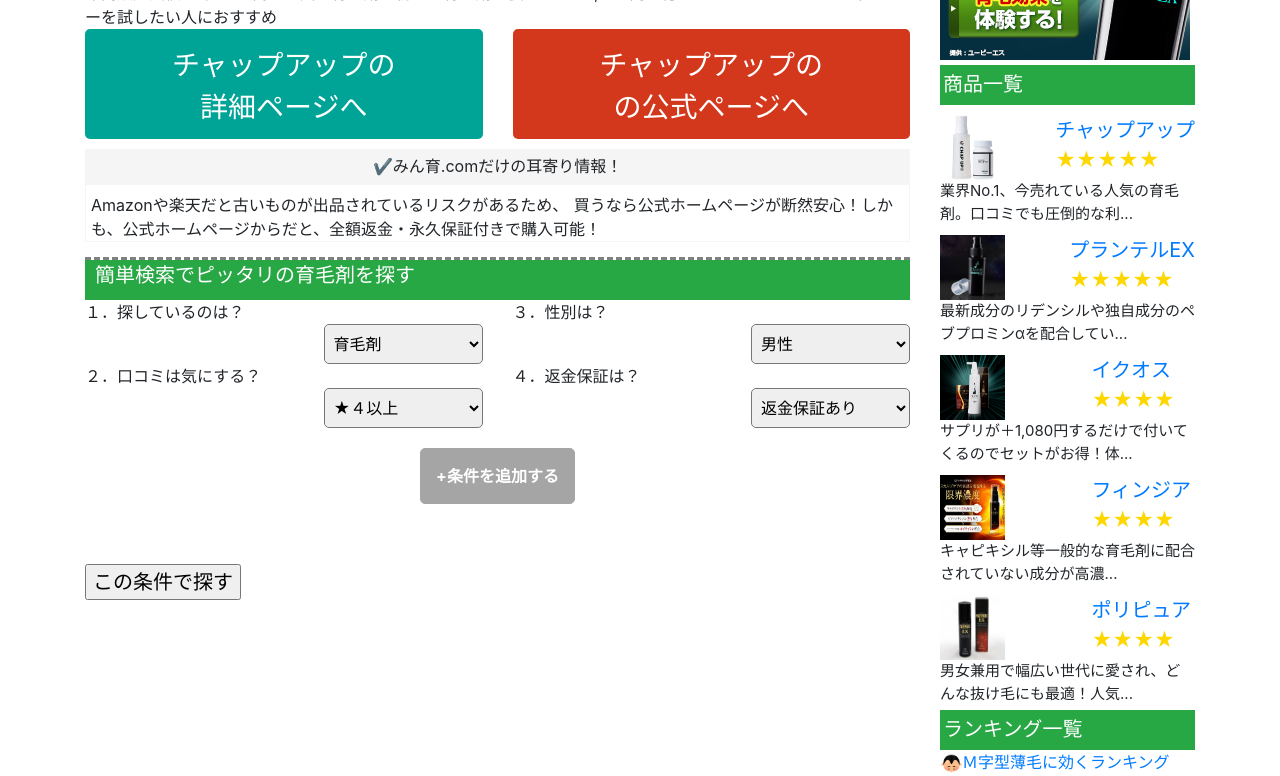
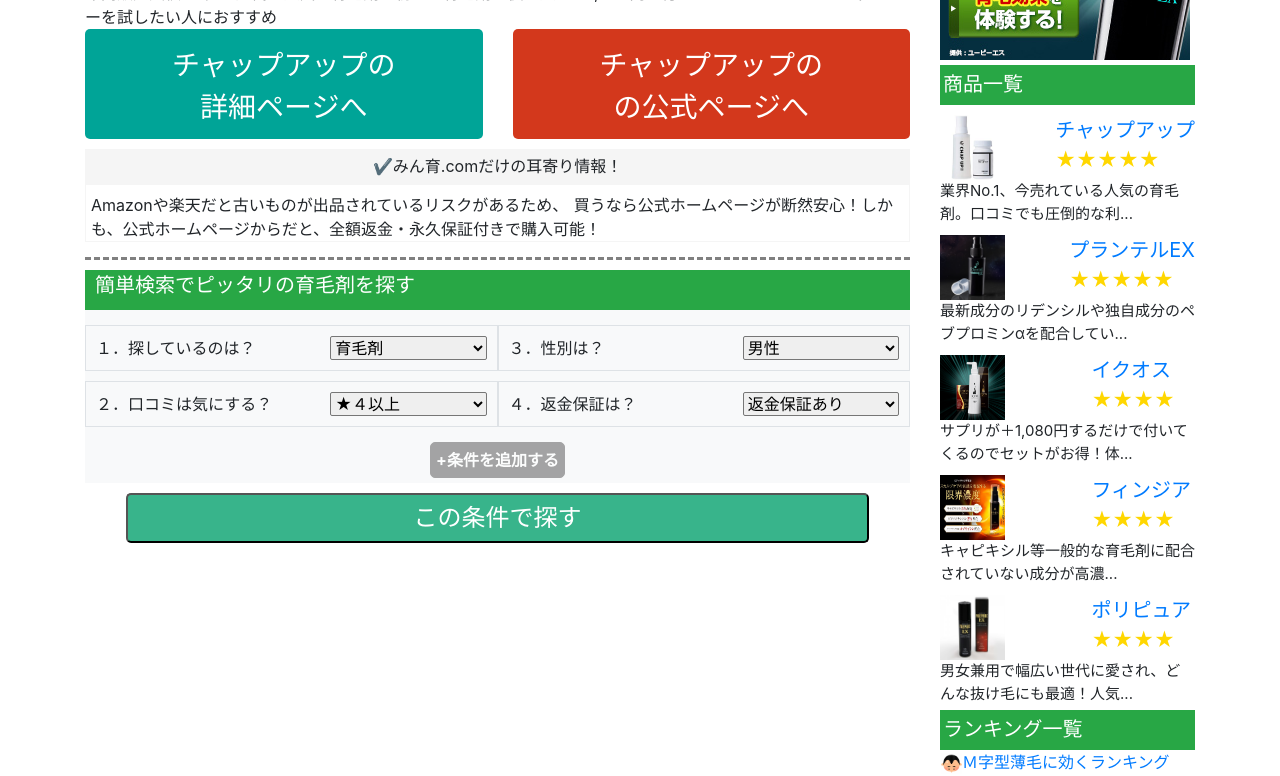
Before and after one commit to YoshiokaHiromasa/test_page, a Nuxt app: page /chapup in a window 1280 px wide. Shown: the part 490-1266 px from the top of the page. Built offline with nearby package versions, Linux system fonts and the light colour scheme.

Commit message:
tidy up search-box content

```diff
--- a/components/search.vue
+++ b/components/search.vue
@@ -1,11 +1,12 @@
 <template>
-              <div class="search">
+          <div class="search">
             <form method="GET" action="result">
-            <div class="search-title BG-green-C-white">簡単検索でピッタリの育毛剤を探す</div>
+            <div class="search-title ">簡単検索でピッタリの育毛剤を探す</div>
             <div class="search-content">
               <div class="search-top">
+                <div class="container">
                 <div class="row">
-                  <div class="col-6 search-box">
+                  <div class="col-sm-6 search-box">
                     <span class="search-question">１．探しているのは？</span>
                     <div class="search-select">
                       <select name="type">
@@ -15,7 +16,7 @@
                       </select>
                     </div>
                   </div>
-                  <div class="col-6 search-box">
+                  <div class="col-sm-6 search-box">
                     ３．性別は？
                     <div class="search-select">
                       <select name="gender">
@@ -26,11 +27,13 @@
                     </div>
                     </div>
                   </div>
+                  </div>
                 </div>
 
               <div class="search-bottom">
+                <div class="container">
                 <div class="row">
-                  <div class="col-6 search-box">
+                  <div class="col-sm-6 search-box">
                     <div class="search-question">２．口コミは気にする？</div>
                     <div class="search-select">
                       <select name="star">
@@ -42,7 +45,7 @@
                       </div>
                     </div>
 
-                  <div class="col-6 search-box">
+                  <div class="col-sm-6 search-box">
                     <div class="search-question">４．返金保証は？</div>
                     <div class="search-select">
                       <select name="security">
@@ -52,11 +55,12 @@
                      </div>
                      </div>
                   </div>
+                  </div>
 
                 </div>
 
 
-              </div>
+
 
 
               <div class="search-checkbox">
@@ -81,6 +85,9 @@
                   </div>
                 </div>
               </div>
+
+              </div>
+
               <div class="search-btn">
                  <input type="submit" value="この条件で探す" >
               </div>
@@ -97,5 +104,106 @@
 </script>
 
 <style>
+.search{
+  margin-top:10px;
+}
+
+.search-title {
+  background-color:#28a745;
+  color:white;
+  height:40px;
+  width:100%;
+  font-size:20px;
+  padding-left:10px;
+}
+
+.search-box{
+  border:0.5px#dee2e6 solid;
+  padding:10px;
+}
+
+.search-question{
+  float:left;
+  font-size:16px;
+}
+
+.search-select{
+  font-size:16px;
+  float:right;
+  width:40%;
+}
+
+.search-select select{
+  width:100%;
+  border-radius:2px;
+}
+
+.search-question{
+  width:55%;
+}
+.search-top{
+  padding:5px 0px;
+}
+.search-bottom{
+  padding:5px 0px;
+}
+
+.search-content{
+  background-color:#f8f9fa;
+  padding-top:10px;
+}
+.search-btn{
+  text-align:center;
+}
+
+.search-btn input{
+  background-color:#38b48b;
+  width:90%;
+  height:50px;
+  border-radius:5px;
+  color:white;
+  font-size:24px;
+}
+.hidden_box {
+    margin: 10px 0;/*前後の余白*/
+    padding: 0;
+    float:center;
+    text-align: center;
+}
+
+.hidden_box label {
+    padding: 5px;
+    font-weight: bold;
+    border: solid 2px black;
+    cursor :pointer;
+    margin-bottom:5px;
+    border:solid 1px gray;
+    border-radius: 5px;
+    color:white;
+    background-color: gray;
+    opacity: 0.7;
+}
+
+.hidden_box label:hover {
+    opacity: 1;
+}
+
+.vanish {
+    display: none;
+}
+
+.hidden_box .hidden_show {
+    height: 0;
+    padding: 0;
+    overflow: hidden;
+    opacity: 0;
+    transition: 0.8s;
+}
+
+.hidden_box input:checked ~ .hidden_show {
+    padding: 10px 0;
+    height: auto;
+    opacity: 1;
+}
 
 </style>
--- a/layouts/default.vue
+++ b/layouts/default.vue
@@ -32,66 +32,6 @@
 </script>
 
 <style>
-.search-btn {
-  font-size:20px;
-  float:center;
-}
-
-.hidden_box {
-    margin: 20px 0;/*前後の余白*/
-    padding: 0;
-    float:center;
-    text-align: center;
-}
-
-.hidden_box label {
-    padding: 15px;
-    font-weight: bold;
-    border: solid 2px black;
-    cursor :pointer;
-    margin-bottom:40px;
-    border:solid 1px gray;
-    border-radius: 5px;
-    color:white;
-    background-color: gray;
-    opacity: 0.7;
-}
-
-.hidden_box label:hover {
-    opacity: 1;
-}
-
-.vanish {
-    display: none;
-}
-
-.hidden_box .hidden_show {
-    height: 0;
-    padding: 0;
-    overflow: hidden;
-    opacity: 0;
-    transition: 0.8s;
-}
-
-.hidden_box input:checked ~ .hidden_show {
-    padding: 10px 0;
-    height: auto;
-    opacity: 1;
-}
-
-
-.search-question {
-  width:60%;
-  margin:0px;
-}
-.search-select select {
-  float:right;
-  border-radius: 5px;
-  height:40px;
-  font-size:16px;
-  padding-left:5px;
-  width:40%;
-}
 
 .footer_list a {
   text-decoration:none;
@@ -373,14 +313,7 @@
   font-size:20px;
 }
 
-.search-title {
-  background-color:#28a745;
-  color:white;
-  height:40px;
-  width:100%;
-  font-size:20px;
-  padding-left:10px;
-}
+
 
 .header {
   background-color:#28a745;
```
